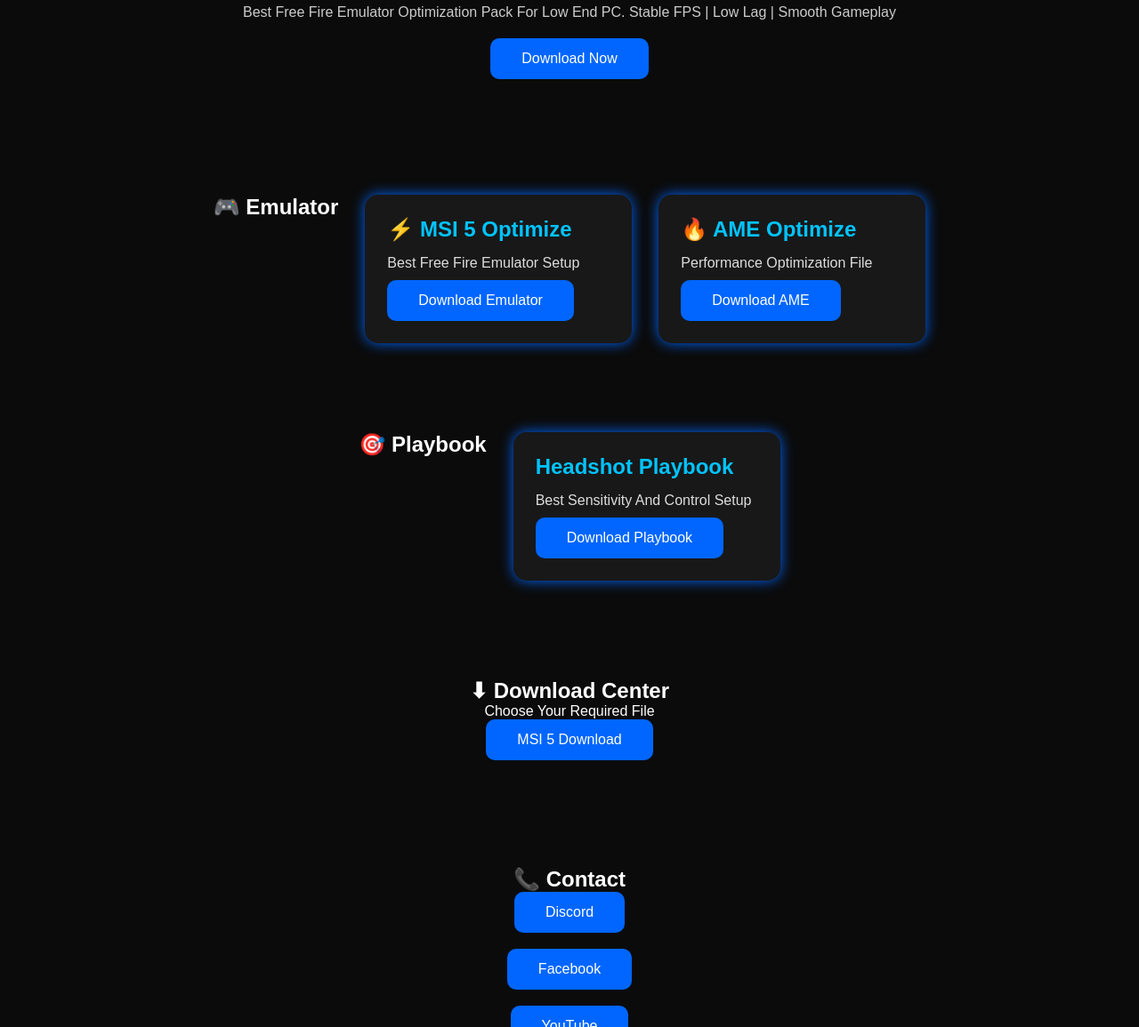
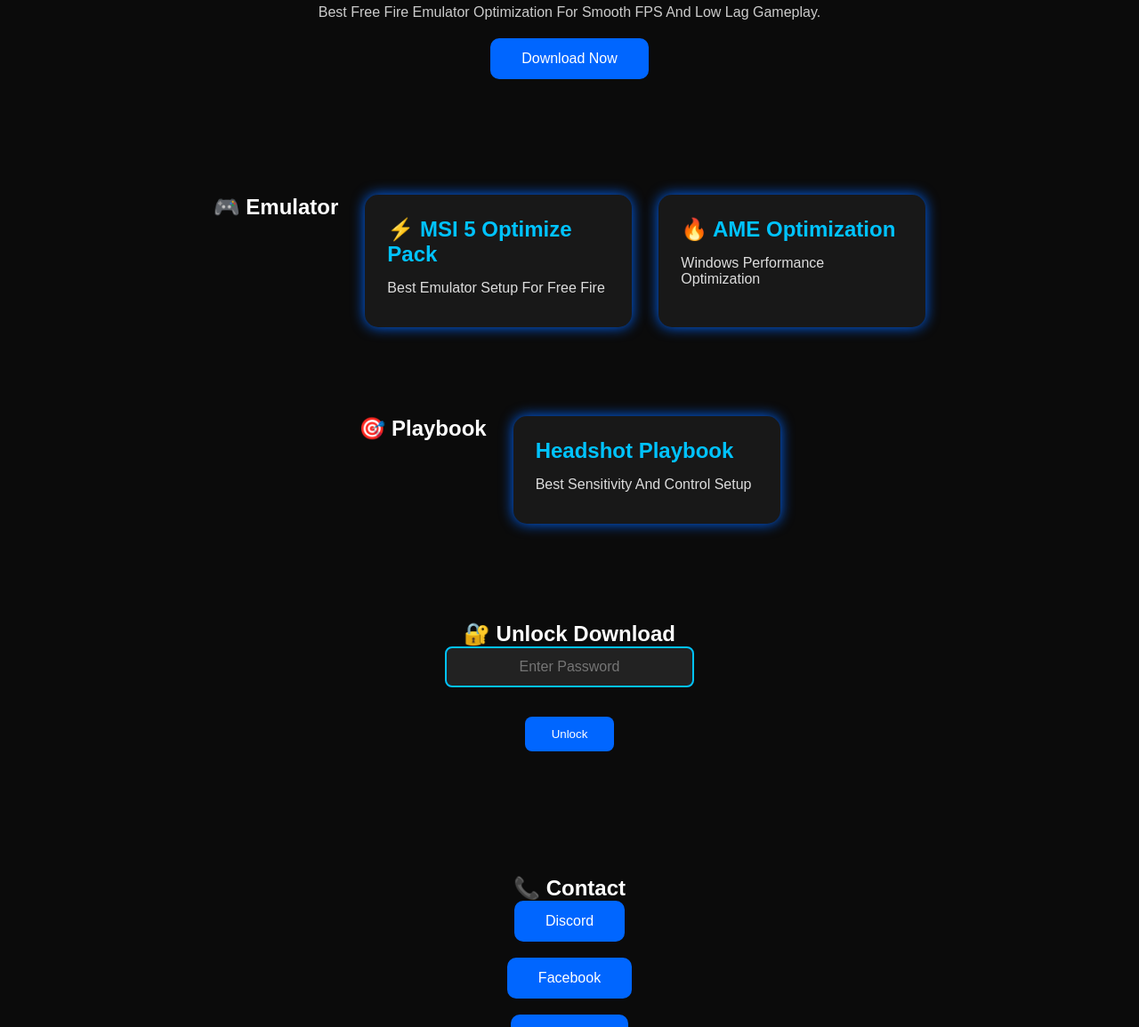
Before and after one commit to princaryan57-dot/RIDBY-OPTIMIZATION-BD, a plain HTML site: page index.html in a window 1280 px wide. Shown: the part 259-1414 px from the top of the page at 89% size. Drawn offline with Linux system fonts and the light colour scheme.

Commit message:
Update index.html

```diff
--- a/index.html
+++ b/index.html
@@ -1,6 +1,8 @@
 <!DOCTYPE html>
 <html lang="en">
+
 <head>
+
 <meta charset="UTF-8">
 <meta name="viewport" content="width=device-width, initial-scale=1.0">
 
@@ -10,33 +12,38 @@
 
 </head>
 
+
 <body>
+
 
 <header>
 
 <h1>🔥 RIDBY OPTIMIZATION</h1>
 
 <nav>
+
 <a href="#home">Home</a>
 <a href="#emulator">Emulator</a>
 <a href="#playbook">Playbook</a>
 <a href="#download">Download</a>
 <a href="#contact">Contact</a>
+
 </nav>
 
 </header>
 
 
+
+
 <section class="hero" id="home">
 
-<h2>🚀 MSI 5 Optimize Pack</h2>
+<h2>🚀 MSI 5 Optimization Pack</h2>
 
 <p>
-Best Free Fire Emulator Optimization Pack For Low End PC.
-Stable FPS | Low Lag | Smooth Gameplay
+Best Free Fire Emulator Optimization For Smooth FPS And Low Lag Gameplay.
 </p>
 
-<a class="btn" href="#download">
+<a href="#download" class="btn">
 Download Now
 </a>
 
@@ -44,23 +51,20 @@
 
 
 
+
+
 <section class="cards" id="emulator">
+
 
 <h1>🎮 Emulator</h1>
 
 
+
 <div class="card">
 
-<h2>⚡ MSI 5 Optimize</h2>
+<h2>⚡ MSI 5 Optimize Pack</h2>
 
-<p>Best Free Fire Emulator Setup</p>
-
-<a class="btn" target="_blank"
-href="https://drive.google.com/file/d/1GL_2EoKtW1f5EgkBuUs0HDNfbCdUM_ii/view?usp=drive_link">
-
-Download Emulator
-
-</a>
+<p>Best Emulator Setup For Free Fire</p>
 
 </div>
 
@@ -68,18 +72,12 @@
 
 <div class="card">
 
-<h2>🔥 AME Optimize</h2>
+<h2>🔥 AME Optimization</h2>
 
-<p>Performance Optimization File</p>
-
-<a class="btn" target="_blank"
-href="https://drive.google.com/file/d/1gZ0b2UZWV7D-4dGzbDQbiuFL4mA0K-1G/view?usp=drive_link">
-
-Download AME
-
-</a>
+<p>Windows Performance Optimization</p>
 
 </div>
+
 
 
 </section>
@@ -87,24 +85,21 @@
 
 
 
+
+
+
 <section class="cards" id="playbook">
+
 
 <h1>🎯 Playbook</h1>
 
 
 <div class="card">
 
+
 <h2>Headshot Playbook</h2>
 
 <p>Best Sensitivity And Control Setup</p>
-
-
-<a class="btn" target="_blank"
-href="https://drive.google.com/file/d/19R18ibg-GNMQxOU2kqTC_uEGZ_s6RXxJ/view?usp=drive_link">
-
-Download Playbook
-
-</a>
 
 
 </div>
@@ -116,23 +111,76 @@
 
 
 
+
+
+
 <section class="download" id="download">
 
-<h1>⬇ Download Center</h1>
+
+<h1>🔐 Unlock Download</h1>
 
 
-<p>
-Choose Your Required File
-</p>
+<input type="password" id="pass" placeholder="Enter Password">
 
 
-<a class="btn"
-target="_blank"
+<br><br>
+
+
+<button onclick="checkPassword()">
+Unlock
+</button>
+
+
+
+<p id="message"></p>
+
+
+
+
+<div id="downloadBox" style="display:none;">
+
+
+
+<h2>⬇ Download Files</h2>
+
+
+
+<a class="btn" target="_blank"
 href="https://drive.google.com/file/d/1GL_2EoKtW1f5EgkBuUs0HDNfbCdUM_ii/view?usp=drive_link">
 
-MSI 5 Download
+MSI 5 Emulator
 
 </a>
+
+
+<br><br>
+
+
+
+<a class="btn" target="_blank"
+href="https://drive.google.com/file/d/1gZ0b2UZWV7D-4dGzbDQbiuFL4mA0K-1G/view?usp=drive_link">
+
+AME Optimization
+
+</a>
+
+
+
+<br><br>
+
+
+
+<a class="btn" target="_blank"
+href="https://drive.google.com/file/d/19R18ibg-GNMQxOU2kqTC_uEGZ_s6RXxJ/view?usp=drive_link">
+
+Headshot Playbook
+
+</a>
+
+
+
+</div>
+
 
 
 </section>
@@ -141,13 +189,16 @@
 
 
 
+
+
 <section class="download" id="contact">
+
 
 <h1>📞 Contact</h1>
 
 
-<a class="btn"
-target="_blank"
+
+<a class="btn" target="_blank"
 href="https://discord.gg/FKNedKBwY">
 
 Discord
@@ -158,8 +209,8 @@
 <br><br>
 
 
-<a class="btn"
-target="_blank"
+
+<a class="btn" target="_blank"
 href="https://www.facebook.com/?ref=homescreenpwa">
 
 Facebook
@@ -170,8 +221,8 @@
 <br><br>
 
 
-<a class="btn"
-target="_blank"
+
+<a class="btn" target="_blank"
 href="https://www.youtube.com/@RIDBYGAMINGSIDE">
 
 YouTube
@@ -179,7 +230,10 @@
 </a>
 
 
+
 </section>
+
+
 
 
 
@@ -195,5 +249,9 @@
 
 
 
+<script src="script.js"></script>
+
+
 </body>
+
 </html>
```
